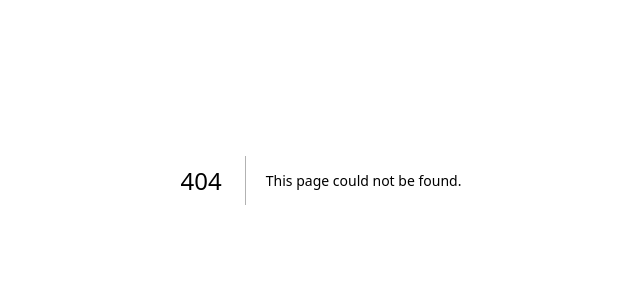
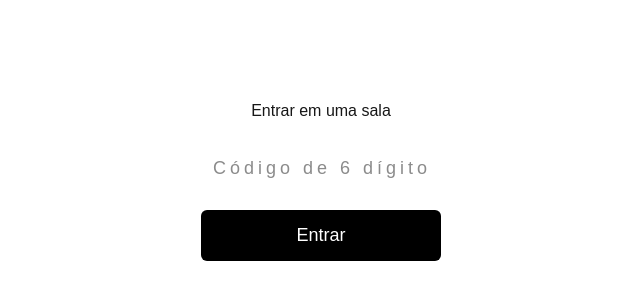
Before and after one commit to ordozgoite/influence-ui, a Next.js app: page /join in a window 1280 px wide. Before the commit this address had no page. Shown: the part 220-520 px from the top of the page, without its empty margins (319-959 px from the left). Built offline with nearby package versions, Linux system fonts and the light colour scheme.

Commit message:
first commit

```diff
--- /dev/null
+++ b/app/join/page.tsx
@@ -0,0 +1,68 @@
+"use client";
+
+import { useState } from "react";
+
+export default function JoinRoomPage() {
+  const [code, setCode] = useState("");
+
+  const handleSubmit = (e: React.FormEvent) => {
+    e.preventDefault();
+    alert("Código enviado: " + code);
+    // Depois vamos chamar joinRoom() e navegar para a sala
+  };
+
+  return (
+    <main
+      style={{
+        minHeight: "100vh",
+        display: "flex",
+        justifyContent: "center",
+        alignItems: "center",
+        flexDirection: "column",
+        fontFamily: "sans-serif",
+      }}
+    >
+      <h1>Entrar em uma sala</h1>
+
+      <form
+        onSubmit={handleSubmit}
+        style={{
+          marginTop: "20px",
+          display: "flex",
+          flexDirection: "column",
+          gap: "16px",
+          width: "240px",
+        }}
+      >
+        <input
+          type="text"
+          placeholder="Código de 6 dígitos"
+          maxLength={6}
+          value={code}
+          onChange={(e) => setCode(e.target.value.toUpperCase())}
+          style={{
+            padding: "12px",
+            fontSize: "18px",
+            textAlign: "center",
+            letterSpacing: "4px",
+          }}
+        />
+
+        <button
+          type="submit"
+          style={{
+            padding: "12px",
+            fontSize: "18px",
+            borderRadius: "6px",
+            border: "none",
+            cursor: "pointer",
+            backgroundColor: "black",
+            color: "white",
+          }}
+        >
+          Entrar
+        </button>
+      </form>
+    </main>
+  );
+}
--- a/app/page.tsx
+++ b/app/page.tsx
@@ -1,65 +1,50 @@
-import Image from "next/image";
+// app/page.tsx
+"use client";
+
+import { useRouter } from "next/navigation";
 
 export default function Home() {
+  const router = useRouter();
+
   return (
-    <div className="flex min-h-screen items-center justify-center bg-zinc-50 font-sans dark:bg-black">
-      <main className="flex min-h-screen w-full max-w-3xl flex-col items-center justify-between py-32 px-16 bg-white dark:bg-black sm:items-start">
-        <Image
-          className="dark:invert"
-          src="/next.svg"
-          alt="Next.js logo"
-          width={100}
-          height={20}
-          priority
-        />
-        <div className="flex flex-col items-center gap-6 text-center sm:items-start sm:text-left">
-          <h1 className="max-w-xs text-3xl font-semibold leading-10 tracking-tight text-black dark:text-zinc-50">
-            To get started, edit the page.tsx file.
-          </h1>
-          <p className="max-w-md text-lg leading-8 text-zinc-600 dark:text-zinc-400">
-            Looking for a starting point or more instructions? Head over to{" "}
-            <a
-              href="https://vercel.com/templates?framework=next.js&utm_source=create-next-app&utm_medium=appdir-template-tw&utm_campaign=create-next-app"
-              className="font-medium text-zinc-950 dark:text-zinc-50"
-            >
-              Templates
-            </a>{" "}
-            or the{" "}
-            <a
-              href="https://nextjs.org/learn?utm_source=create-next-app&utm_medium=appdir-template-tw&utm_campaign=create-next-app"
-              className="font-medium text-zinc-950 dark:text-zinc-50"
-            >
-              Learning
-            </a>{" "}
-            center.
-          </p>
-        </div>
-        <div className="flex flex-col gap-4 text-base font-medium sm:flex-row">
-          <a
-            className="flex h-12 w-full items-center justify-center gap-2 rounded-full bg-foreground px-5 text-background transition-colors hover:bg-[#383838] dark:hover:bg-[#ccc] md:w-[158px]"
-            href="https://vercel.com/new?utm_source=create-next-app&utm_medium=appdir-template-tw&utm_campaign=create-next-app"
-            target="_blank"
-            rel="noopener noreferrer"
-          >
-            <Image
-              className="dark:invert"
-              src="/vercel.svg"
-              alt="Vercel logomark"
-              width={16}
-              height={16}
-            />
-            Deploy Now
-          </a>
-          <a
-            className="flex h-12 w-full items-center justify-center rounded-full border border-solid border-black/[.08] px-5 transition-colors hover:border-transparent hover:bg-black/[.04] dark:border-white/[.145] dark:hover:bg-[#1a1a1a] md:w-[158px]"
-            href="https://nextjs.org/docs?utm_source=create-next-app&utm_medium=appdir-template-tw&utm_campaign=create-next-app"
-            target="_blank"
-            rel="noopener noreferrer"
-          >
-            Documentation
-          </a>
-        </div>
-      </main>
-    </div>
+    <main
+      style={{
+        minHeight: "100vh",
+        display: "flex",
+        justifyContent: "center",
+        alignItems: "center",
+        flexDirection: "column",
+        gap: "32px",
+        fontFamily: "sans-serif",
+      }}
+    >
+      <h1 style={{ fontSize: "48px", marginBottom: "20px" }}>COUP</h1>
+
+      <div style={{ display: "flex", flexDirection: "column", gap: "16px" }}>
+        <button
+          style={buttonStyle}
+          onClick={() => router.push("/create")}
+        >
+          Criar Sala
+        </button>
+
+        <button
+          style={buttonStyle}
+          onClick={() => router.push("/join")}
+        >
+          Entrar em Uma Sala
+        </button>
+      </div>
+    </main>
   );
 }
+
+const buttonStyle: React.CSSProperties = {
+  padding: "12px 20px",
+  fontSize: "18px",
+  borderRadius: "6px",
+  border: "none",
+  cursor: "pointer",
+  backgroundColor: "black",
+  color: "white",
+};
--- /dev/null
+++ b/app/room/page.tsx
@@ -0,0 +1,69 @@
+"use client";
+
+import { useEffect, useState } from "react";
+
+export default function LobbyPage() {
+  // MOCKS ------------------------
+  const [roomCode] = useState("A1B2C3");
+
+  const [players] = useState([
+    { id: 1, name: "Victor", isHost: true },
+    { id: 2, name: "Ana", isHost: false },
+    { id: 3, name: "João", isHost: false },
+  ]);
+
+  const currentPlayerId = 1; // mock: Victor é o host
+  const isHost = players.find((p) => p.id === currentPlayerId)?.isHost;
+
+  // ------------------------------
+
+  return (
+    <main className="flex flex-col items-center pt-12 gap-6 px-6">
+      <h1 className="text-4xl font-bold">Lobby da Sala</h1>
+
+      {/* Código da sala */}
+      <div className="bg-white rounded-lg shadow-md p-6 w-full max-w-md text-center">
+        <p className="text-lg text-gray-600">Código da sala:</p>
+        <p className="text-3xl text-black font-extrabold tracking-widest">
+          {roomCode}
+        </p>
+      </div>
+
+      {/* Lista de jogadores */}
+      <div className="bg-white rounded-lg shadow-md p-6 w-full max-w-md">
+        <h2 className="text-xl text-black font-semibold mb-4">Jogadores</h2>
+
+        <ul className="space-y-3">
+          {players.map((player) => (
+            <li
+              key={player.id}
+              className="flex items-center justify-between bg-gray-100 px-4 py-2 rounded"
+            >
+              <span className="text-black font-medium">{player.name}</span>
+
+              {player.isHost && (
+                <span className="text-xs bg-blue-600 text-white px-2 py-1 rounded">
+                  Host
+                </span>
+              )}
+            </li>
+          ))}
+        </ul>
+      </div>
+
+      {/* Status */}
+      <div className="text-gray-600">
+        Aguardando jogadores entrarem...
+      </div>
+
+      {/* Botão Start - aparece só para o Host */}
+      {isHost && (
+        <button
+          className="bg-green-600 hover:bg-green-700 text-white font-bold px-6 py-3 rounded-lg shadow-md"
+        >
+          Iniciar Jogo
+        </button>
+      )}
+    </main>
+  );
+}
--- a/package.json
+++ b/package.json
@@ -3,9 +3,9 @@
   "version": "0.1.0",
   "private": true,
   "scripts": {
-    "dev": "next dev",
+    "dev": "next dev -p 3001",
     "build": "next build",
-    "start": "next start",
+    "start": "next start -p 3001",
     "lint": "eslint"
   },
   "dependencies": {
```
